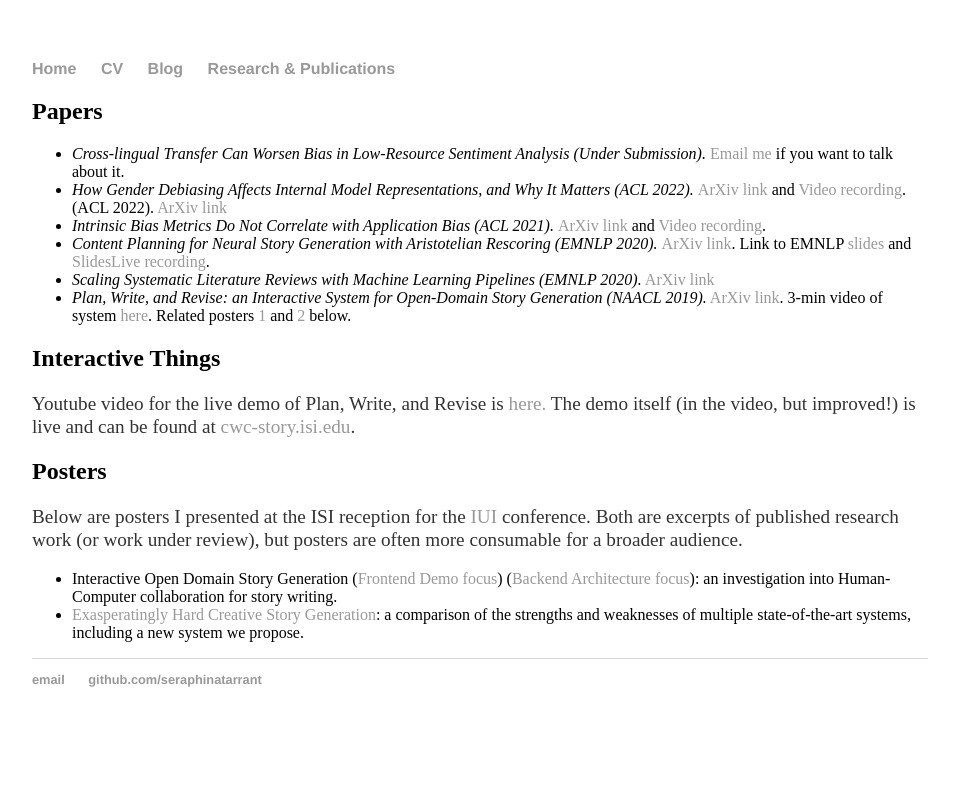
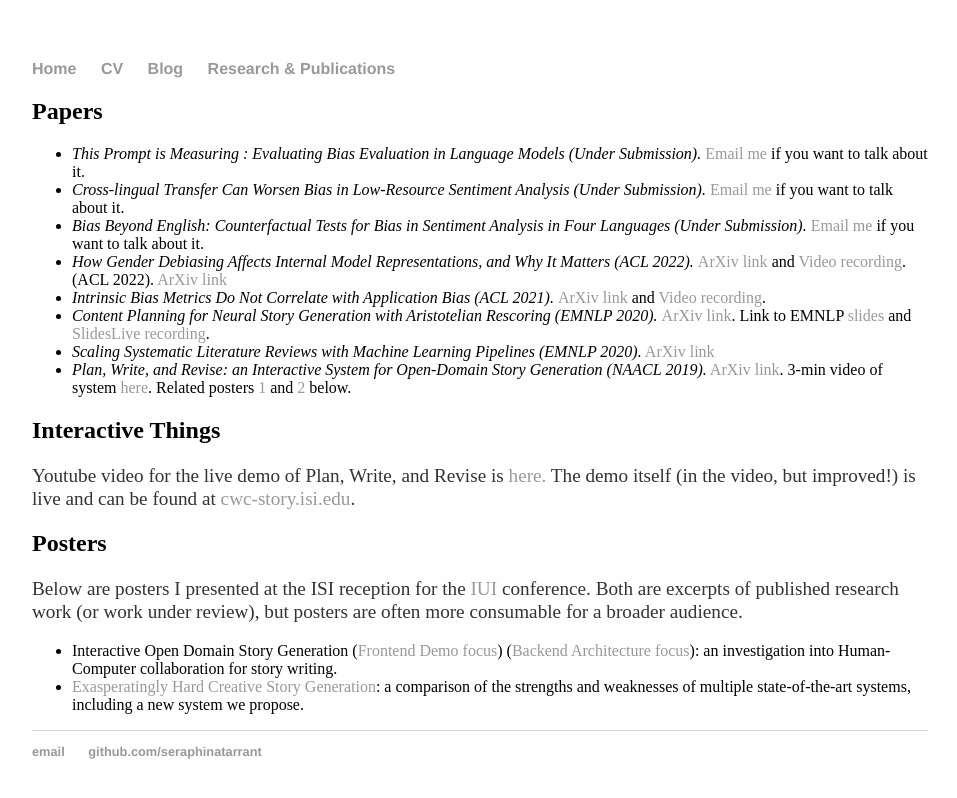
Before and after one commit to seraphinatarrant/seraphinatarrant.github.io, a Jekyll site: the page built from publications/index.html, in a window 1280 px wide. Shown: the top 798 px of the page, without its empty margins (160-1117 px from the left). Built offline with Jekyll 4.4.1, drawn with Linux system fonts in a browser that asks for light colours.

Commit message:
update pubs

```diff
--- a/publications/index.html
+++ b/publications/index.html
@@ -5,7 +5,9 @@ title: Research
 <div class="blurb">
 	<h2>Papers</h2>
     <ul>
-		<li><i>Cross-lingual Transfer Can Worsen Bias in Low-Resource Sentiment Analysis (Under Submission). </i> <a href="mailto:s.tarrant@ed.ac.uk">Email me</a> if you want to talk about it.</li>
+		<li><i>This Prompt is Measuring <MASK>: Evaluating Bias Evaluation in Language Models (Under Submission). </i> <a href="mailto:seraphinatarrant@gmail.com">Email me</a> if you want to talk about it.</li>
+		<li><i>Cross-lingual Transfer Can Worsen Bias in Low-Resource Sentiment Analysis (Under Submission). </i> <a href="mailto:seraphinatarrant@gmail.com">Email me</a> if you want to talk about it.</li>
+		<li><i>Bias Beyond English: Counterfactual Tests for Bias in Sentiment Analysis in Four Languages (Under Submission). </i> <a href="mailto:seraphinatarrant@gmail.com">Email me</a> if you want to talk about it.</li>
 		<li><i>How Gender Debiasing Affects Internal Model Representations, and Why It Matters (ACL 2022). </i> <a href="https://arxiv.org/abs/2012.15859">ArXiv link</a> and <a href="https://screencast-o-matic.com/watch/cr1O6ZV1yQU">Video recording</a>. </li> (ACL 2022). </i> <a href="https://arxiv.org/abs/2204.06827">ArXiv link</a></li>
 		<li><i>Intrinsic Bias Metrics Do Not Correlate with Application Bias (ACL 2021). </i> <a href="https://arxiv.org/abs/2012.15859">ArXiv link</a> and <a href="https://screencast-o-matic.com/watch/cr1O6ZV1yQU">Video recording</a>. </li>
 		<li><i>Content Planning for Neural Story Generation with Aristotelian Rescoring (EMNLP 2020). </i>
```
